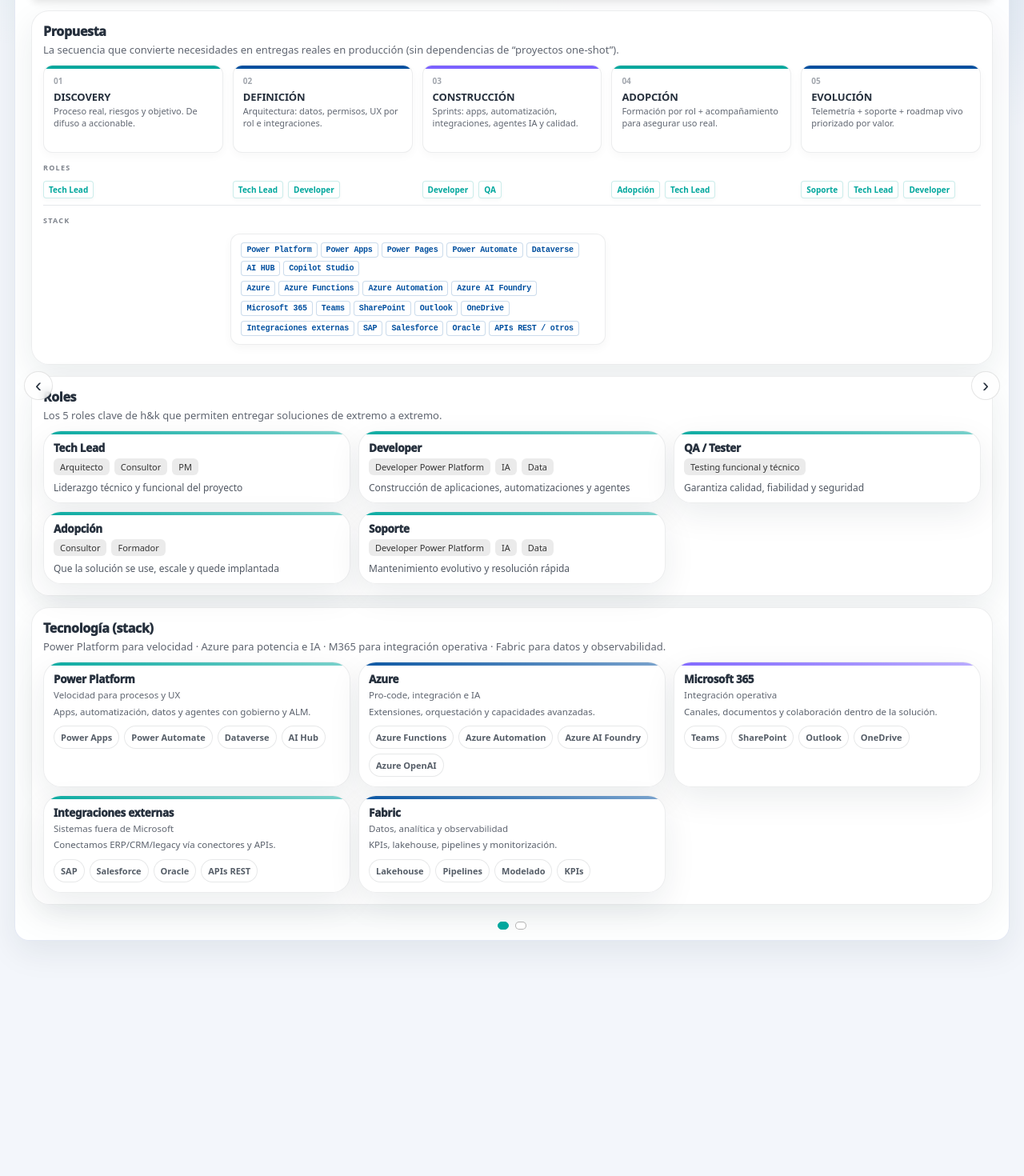
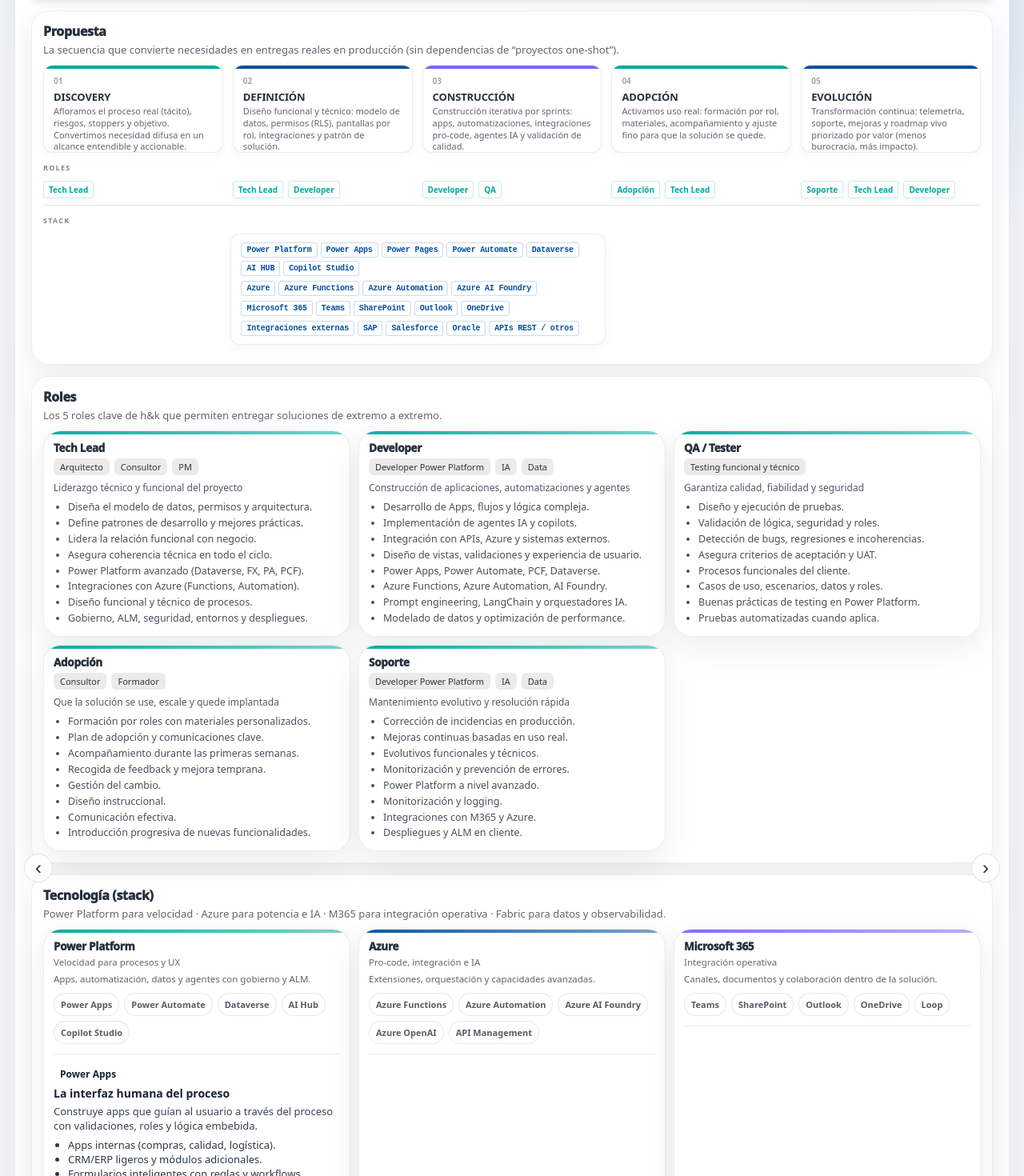
Before and after one commit to madinagarciaf-dev/presentacion-ppl, a React (Vite) app: page / in a window 1280 px wide. Shown: the part 240-1710 px from the top of the page at 80% size. Before the commit the page ends 1462 px from the top, so only its background shows below. Built offline with nearby package versions, Linux system fonts and the light colour scheme.

Commit message:
Fix filenames middleware and vercel.json

```diff
--- a/src/App.jsx
+++ b/src/App.jsx
@@ -39,7 +39,7 @@ export default function App() {
       <main className="stage">
         <div className="deck">
           <div className="card">
-            <Slide detail={detail} setDetail={setDetail} />
+            <Slide detail={true} setDetail={setDetail} />
           </div>
 
           <button className="navArrow left" onClick={prev} aria-label="Anterior">
@@ -321,7 +321,7 @@ function SlideOferta({ detail, setDetail }) {
       title="Metodología de Transformación Digital"
       subtitle="Método + Roles + Tecnología unidos en una secuencia de ejecución (orientado a valor y escalabilidad)."
       rightNote={detail ? "Modo Detalle: Activado" : "Resumen Ejecutivo"}
-      detail={detail}
+      detail={true}
       setDetail={setDetail}
     >
       <div className="opOffer">
@@ -341,7 +341,7 @@ function SlideOferta({ detail, setDetail }) {
             La secuencia que convierte necesidades en entregas reales en producción (sin dependencias de “proyectos one-shot”).
           </div>
 
-          <SeqDiagram steps={steps} detail={detail} />
+          <SeqDiagram steps={steps} detail={true} />
         </div>
 
         {/* 3) ROLES */}
@@ -351,7 +351,7 @@ function SlideOferta({ detail, setDetail }) {
             Los 5 roles clave de h&k que permiten entregar soluciones de extremo a extremo.
           </div>
 
-          <RolesLegend detail={detail} />
+          <RolesLegend detail={true} />
         </div>
 
 
@@ -362,7 +362,7 @@ function SlideOferta({ detail, setDetail }) {
             Power Platform para velocidad · Azure para potencia e IA · M365 para integración operativa · Fabric para datos y observabilidad.
           </div>
 
-          <TechLegend detail={detail} />
+          <TechLegend detail={true} />
         </div>
       </div>
     </SlideShell>
@@ -582,7 +582,7 @@ function RolesLegend({ detail }) {
   return (
     <div className="rolesLegendRow">
       {roles.map((r) => (
-        <RoleLegendCard key={r.name} {...r} detail={detail} />
+        <RoleLegendCard key={r.name} {...r} detail={true} />
       ))}
     </div>
   );
@@ -713,7 +713,7 @@ function TechLegend({ detail }) {
   return (
     <div className="techLegendGrid">
       {cards.map((c) => (
-        <TechLegendCard key={c.title} {...c} detail={detail} />
+        <TechLegendCard key={c.title} {...c} detail={true} />
       ))}
     </div>
   );
@@ -759,10 +759,6 @@ function TechLegendCard({ tone, title, subtitle, desc, tags = [], sections = [],
   );
 }
 
-
-
-
-
 function PillarBox({ title, subtitle, text }) {
   return (
     <div className="pillarDef">
@@ -804,7 +800,7 @@ function RolesSection({ detail }) {
             "Priorización con CIO",
             "Supervisión de calidad y evolución"
           ]}
-          detail={detail}
+          detail={true}
         />
 
         {/* --- DEVELOPER (Power Platform + Azure) + IA DEVELOPER --- */}
@@ -831,7 +827,7 @@ function RolesSection({ detail }) {
             "Soporte a QA y corrección técnica",
             "Evolución del modelo técnico y del proceso"
           ]}
-          detail={detail}
+          detail={true}
         />
 
         {/* --- QA / TESTER --- */}
@@ -853,7 +849,7 @@ function RolesSection({ detail }) {
             "Detección de incoherencias",
             "Soporte en la estabilización post-producción"
           ]}
-          detail={detail}
+          detail={true}
         />
 
         {/* --- ADOPCIÓN --- */}
@@ -875,7 +871,7 @@ function RolesSection({ detail }) {
             "Gestionar feedback real y mejoras",
             "Conectar casos de uso con negocio"
           ]}
-          detail={detail}
+          detail={true}
         />
 
         {/* --- SOPORTE / EVOLUCIÓN --- */}
@@ -897,7 +893,7 @@ function RolesSection({ detail }) {
             "Propuestas basadas en datos",
             "Alineamiento con Tech Lead para roadmap continuo"
           ]}
-          detail={detail}
+          detail={true}
         />
 
       </div>
@@ -999,7 +995,7 @@ function SlideCasoTransformacion({ detail, setDetail }) {
       title="Transformación continua: programa real (12 meses)"
       subtitle="Necesidades → definición → backlog → entregas en producción → evolución (misma estructura, mismo idioma para CIO y negocio)."
       rightNote="Resumen/Detalle ajusta densidad"
-      detail={detail}
+      detail={true}
       setDetail={setDetail}
     >
       <div className="grid2">
@@ -1032,7 +1028,7 @@ function SlideCasoTransformacion({ detail, setDetail }) {
             </div>
 
             <Section eyebrow="CICLO OPERATIVO" title="El mismo sistema operativo, aplicado al caso">
-              <ProcessLane steps={process} detail={detail} />
+              <ProcessLane steps={process} detail={true} />
             </Section>
           </Section>
         </div>
```
